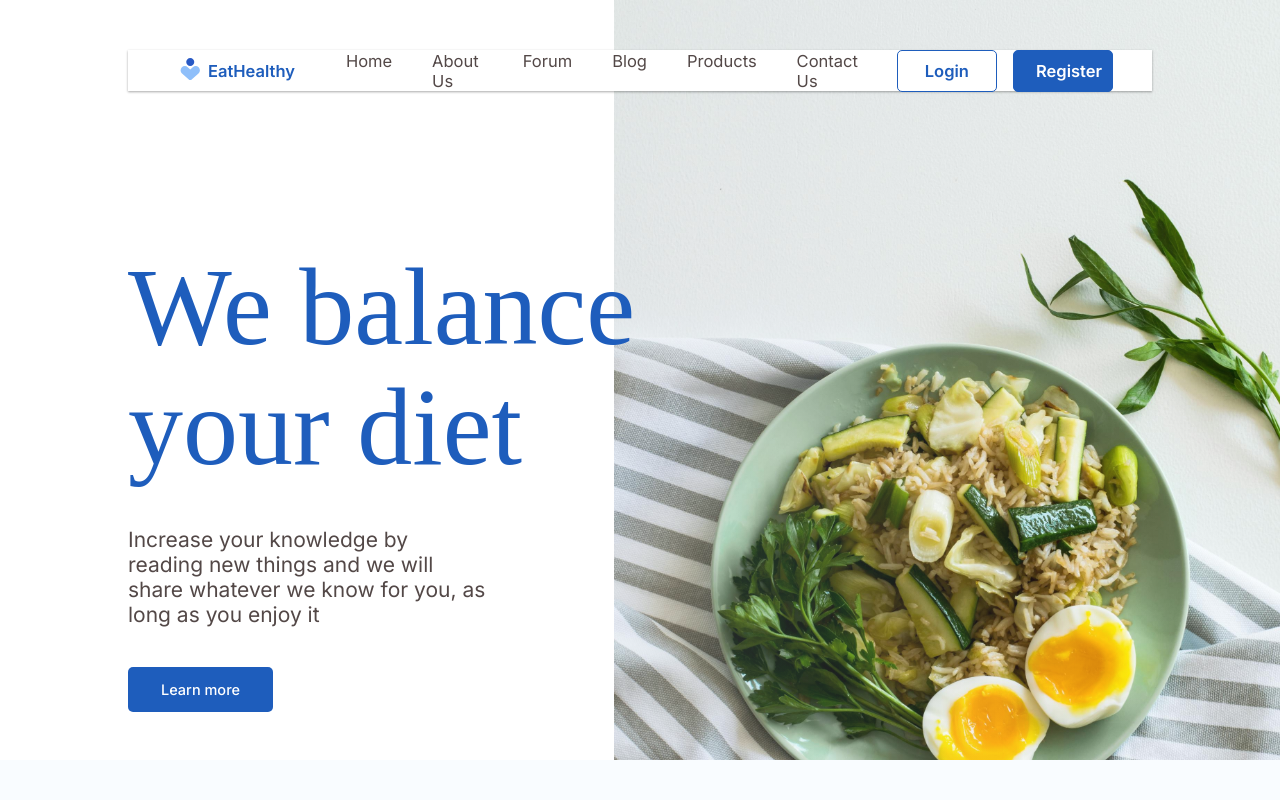
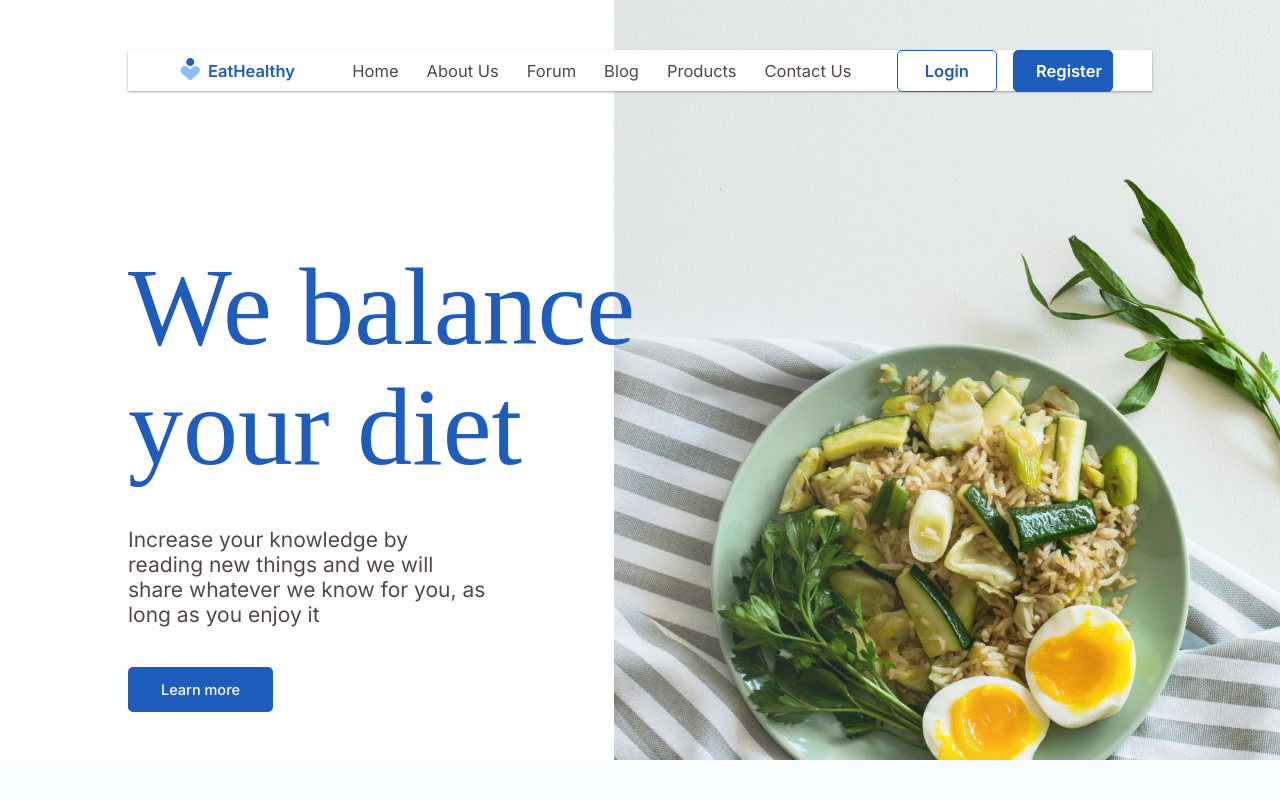
Before and after one commit to 2h311/eathealthy, a React (Vite) app: page / in a window 1280 px wide. Shown: the top 800 px of the page. Built offline with nearby package versions, Linux system fonts and the light colour scheme; a web font is replaced by a local one.

Commit message:
Home.jsx: added the routes to the navbar links and footer links

```diff
--- a/src/App.jsx
+++ b/src/App.jsx
@@ -1,11 +1,13 @@
 import React, { Fragment } from "react";
-
+import { Routes, Route } from "react-router-dom";
 import Home from "./components/pages/Home";
 
 const App = () => {
   return (
     <Fragment>
-      <Home />
+      <Routes>
+        <Route path="/" element={<Home />} />
+      </Routes>
     </Fragment>
   );
 };
--- a/src/assets/data/data.jsx
+++ b/src/assets/data/data.jsx
@@ -3,21 +3,12 @@ import PexelsJohnImage from "../../assets/images/pexels-john-finkelstein-1630588
 import PexelsMonicoreImage from "../../assets/images/pexels-monicore-1391487.jpg";
 
 const navbarLinks = [
-  { href: "", link: "home" },
-  { href: "", link: "about us" },
-  { href: "", link: "forum" },
-  { href: "", link: "blog" },
-  { href: "", link: "products" },
-  { href: "", link: "contact us" },
-];
-
-const footerlinks = [
-  { href: "", text: "home" },
-  { href: "", text: "contact us" },
-  { href: "", text: "about us" },
-  { href: "", text: "blog" },
-  { href: "", text: "forum" },
-  { href: "", text: "products" },
+  { href: "/", text: "home" },
+  { href: "/about", text: "about us" },
+  { href: "/forum", text: "forum" },
+  { href: "/blog", text: "blog" },
+  { href: "/products", text: "products" },
+  { href: "/contact", text: "contact us" },
 ];
 
 const recentPosts = [
@@ -76,10 +67,4 @@ const ratingTextContent = [
   { number: "10", text: "dieticians", htmlCharChode: "43" },
 ];
 
-export {
-  navbarLinks,
-  footerlinks,
-  recentPosts,
-  testimonialData,
-  ratingTextContent,
-};
+export { navbarLinks, recentPosts, testimonialData, ratingTextContent };
--- a/src/components/footer/FooterLinkGroup.jsx
+++ b/src/components/footer/FooterLinkGroup.jsx
@@ -1,4 +1,5 @@
 import React from "react";
+import { Link } from "react-router-dom";
 
 const FooterLinkGroup = ({ links }) => {
   return (
@@ -7,7 +8,9 @@ const FooterLinkGroup = ({ links }) => {
         const { href, text } = linkObject;
         return (
           <li key={index} className="footer__links-list">
-            {text}
+            <Link className="footer__links-href" to={href}>
+              {text}
+            </Link>
           </li>
         );
       })}
--- a/src/components/footer/FooterLinks.jsx
+++ b/src/components/footer/FooterLinks.jsx
@@ -1,13 +1,13 @@
 import React from "react";
 
 import FooterLinkGroup from "./FooterLinkGroup";
-import { footerlinks } from "../../assets/data/data";
+import { navbarLinks as footerLinks } from "../../assets/data/data";
 
 const FooterLinks = () => {
   return (
     <ul className="footer__links">
-      <FooterLinkGroup links={footerlinks.slice(0, 3)} />
-      <FooterLinkGroup links={footerlinks.slice(3)} />
+      <FooterLinkGroup links={footerLinks.slice(0, 3)} />
+      <FooterLinkGroup links={footerLinks.slice(3)} />
     </ul>
   );
 };
--- a/src/components/navbar/NavbarLinks.jsx
+++ b/src/components/navbar/NavbarLinks.jsx
@@ -1,5 +1,5 @@
 import React, { Fragment } from "react";
-
+import { Link } from "react-router-dom";
 import { navbarLinks } from "../../assets/data/data";
 
 const NavbarLinks = () => {
@@ -8,7 +8,9 @@ const NavbarLinks = () => {
       <ul className="navbar__list">
         {navbarLinks.map((navbarLink, index) => (
           <li className="navbar__list-item" key={index}>
-            {navbarLink.link}
+            <Link className="navbar__list-href" to={navbarLink.href}>
+              {navbarLink.text}
+            </Link>
           </li>
         ))}
       </ul>
--- a/src/main.css
+++ b/src/main.css
@@ -110,6 +110,14 @@ html {
   display: flex;
   justify-content: space-between;
 }
+.footer__links-href {
+  text-decoration: none;
+  color: #e8f8fe;
+}
+.footer__links-href:hover {
+  font-weight: 400;
+  color: #ffffff;
+}
 .footer__links-span {
   display: inherit;
   flex-direction: column;
@@ -205,7 +213,7 @@ html {
   display: flex;
   align-items: center;
   justify-content: center;
-  z-index: 500;
+  z-index: 5000;
 }
 .navbar__container {
   height: 80%;
@@ -224,15 +232,18 @@ html {
   text-transform: capitalize;
   font-size: 1.65rem;
   display: flex;
-  gap: 4rem;
+  gap: 2.8rem;
   justify-content: center;
+}
+.navbar__list-href {
   cursor: pointer;
+  text-decoration: none;
   color: #534847;
 }
-.navbar__list:active {
+.navbar__list-href:active {
   font-weight: 600;
 }
-.navbar__list-item:hover {
+.navbar__list-href:hover {
   color: #000;
 }
 .navbar__buttons {
--- a/src/main.jsx
+++ b/src/main.jsx
@@ -1,10 +1,14 @@
 import React from "react";
 import ReactDOM from "react-dom/client";
+import { BrowserRouter as Router } from "react-router-dom";
+
 import App from "./App.jsx";
 import "./main.css";
 
 ReactDOM.createRoot(document.getElementById("root")).render(
   <React.StrictMode>
-    <App />
+    <Router>
+      <App />
+    </Router>
   </React.StrictMode>
 );
--- a/src/scss/_navbar.scss
+++ b/src/scss/_navbar.scss
@@ -5,8 +5,7 @@
   display: flex;
   align-items: center;
   justify-content: center;
-  // border: 1px solid #000;
-  z-index: 500;
+  z-index: 5000;
 
   &__container {
     height: 80%;
@@ -21,8 +20,6 @@
   }
 
   &__part {
-    // border: 1px solid #000;
-
     &--2 {
       width: 50%;
     }
@@ -32,19 +29,19 @@
     list-style: none;
     text-transform: capitalize;
     font-size: 1.65rem;
-    // font-weight: 500;
     display: flex;
-    gap: 4rem;
+    gap: 2.8rem;
     justify-content: center;
-    cursor: pointer;
-    color: $color-grey;
-    // border: 1px solid #333;
 
-    &:active {
-      font-weight: 600;
-    }
+    &-href {
+      cursor: pointer;
+      text-decoration: none;
+      color: $color-grey;
 
-    &-item {
+      &:active {
+        font-weight: 600;
+      }
+
       &:hover {
         color: #000;
       }
```
Also changed, not shown: src/scss/_footer.scss (+15 -5 lines), 1 other file (tests, documents, lock files or other folders).
